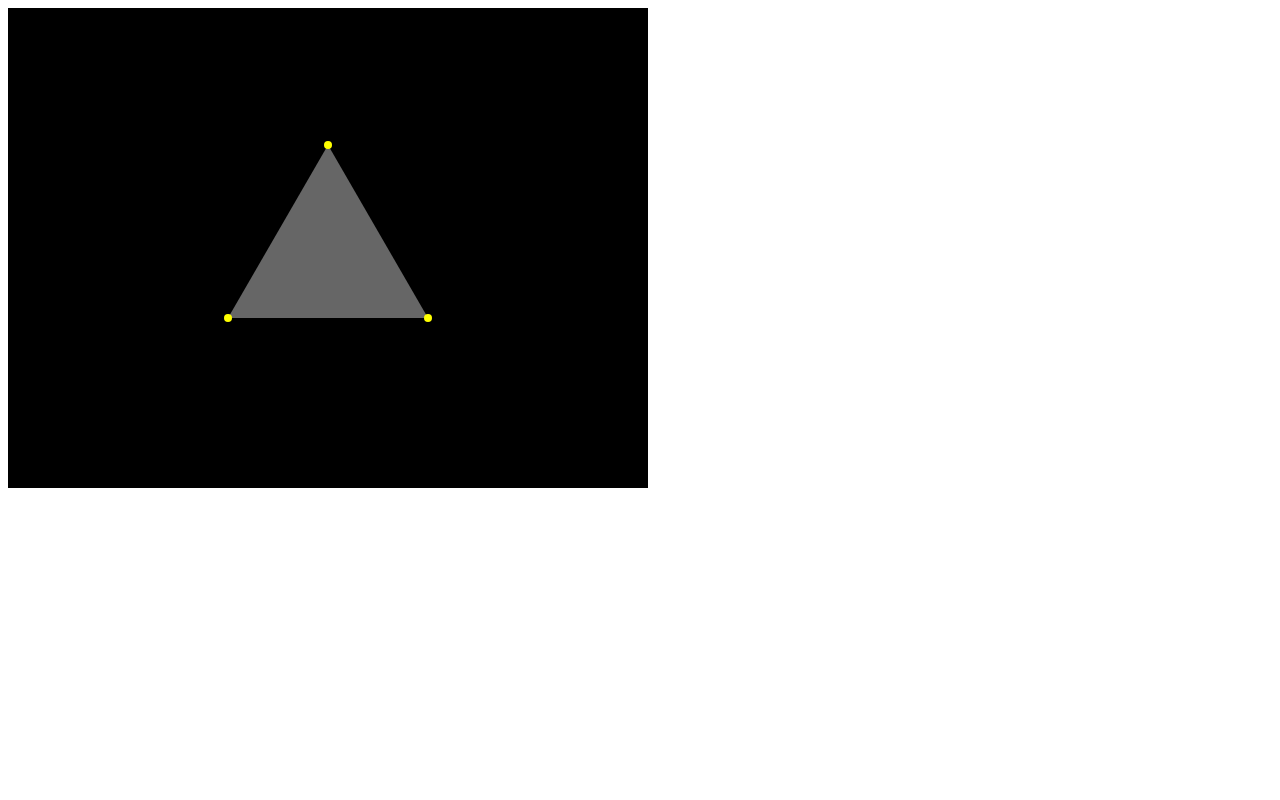
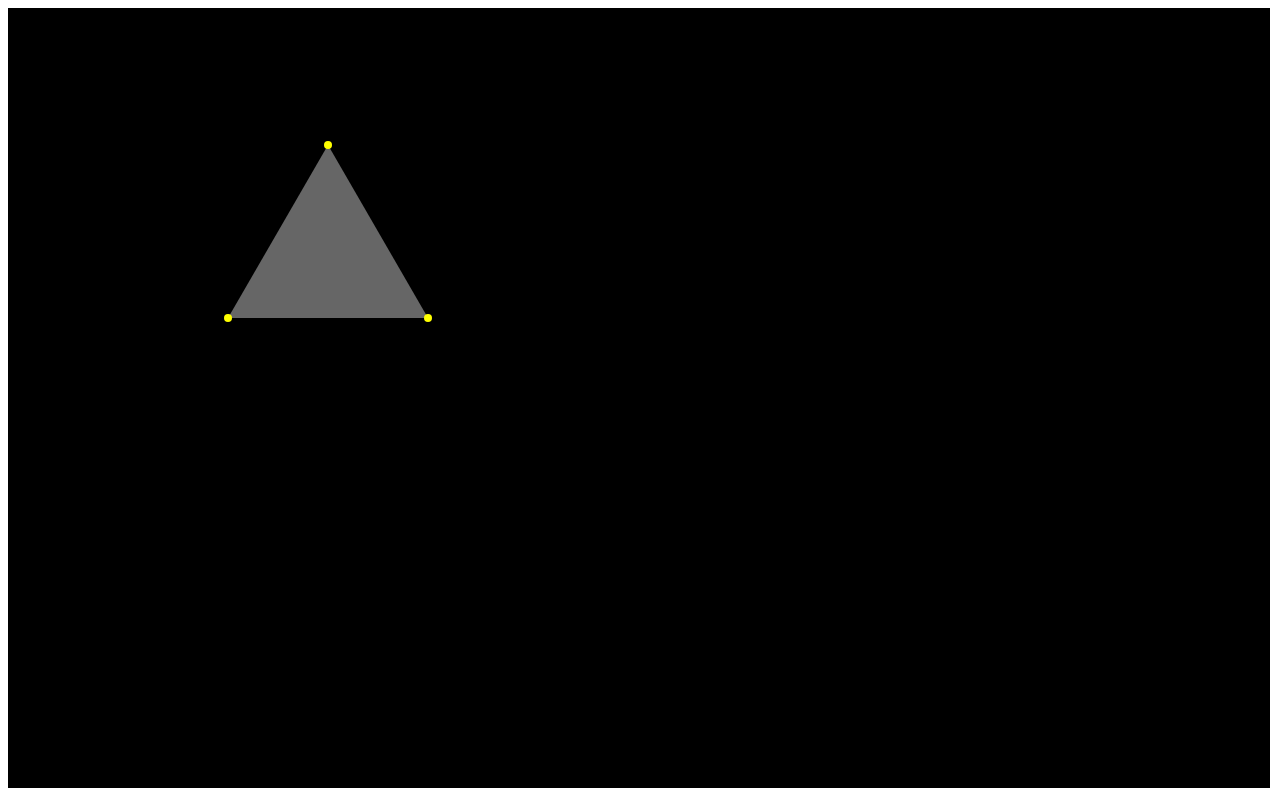
Before and after one commit to BloodSid/FrontEnd_sid, a plain HTML site: page prism/index.html in a window 1280 px wide. Drawn offline with Linux system fonts and the light colour scheme.

Commit message:
演示：光的折射 画布大小根据窗口设置

```diff
--- a/prism/index.html
+++ b/prism/index.html
@@ -9,7 +9,11 @@
 			var Shape = createjs.Shape;
 			var Graphics = createjs.Graphics;
 			window.onload = function() {
-				stage = new createjs.Stage('canvas');
+				var canvas = document.getElementById("canvas");
+				canvas.width = window.innerWidth - 18;
+				canvas.height = window.innerHeight - 20;
+
+				stage = new createjs.Stage("canvas");
 
 				// 触控适配
 				createjs.Touch.enable(stage);
```
